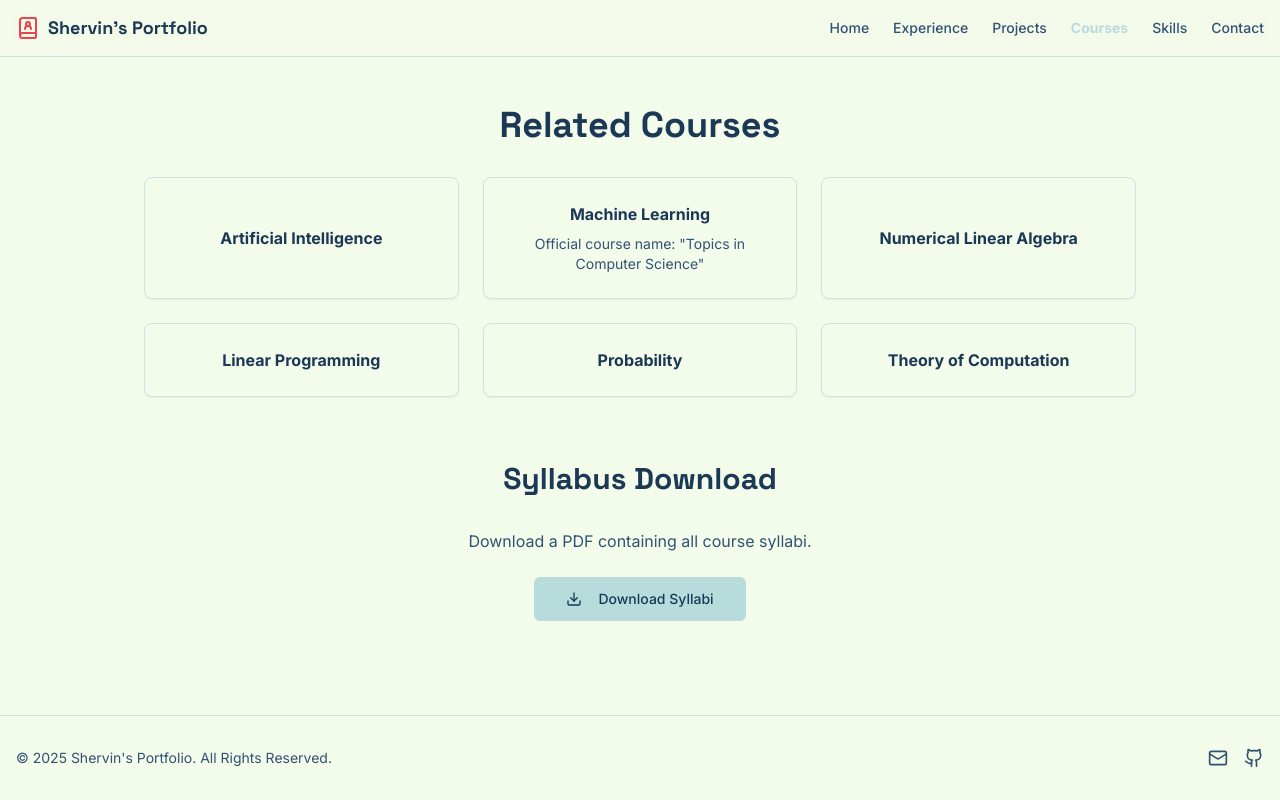
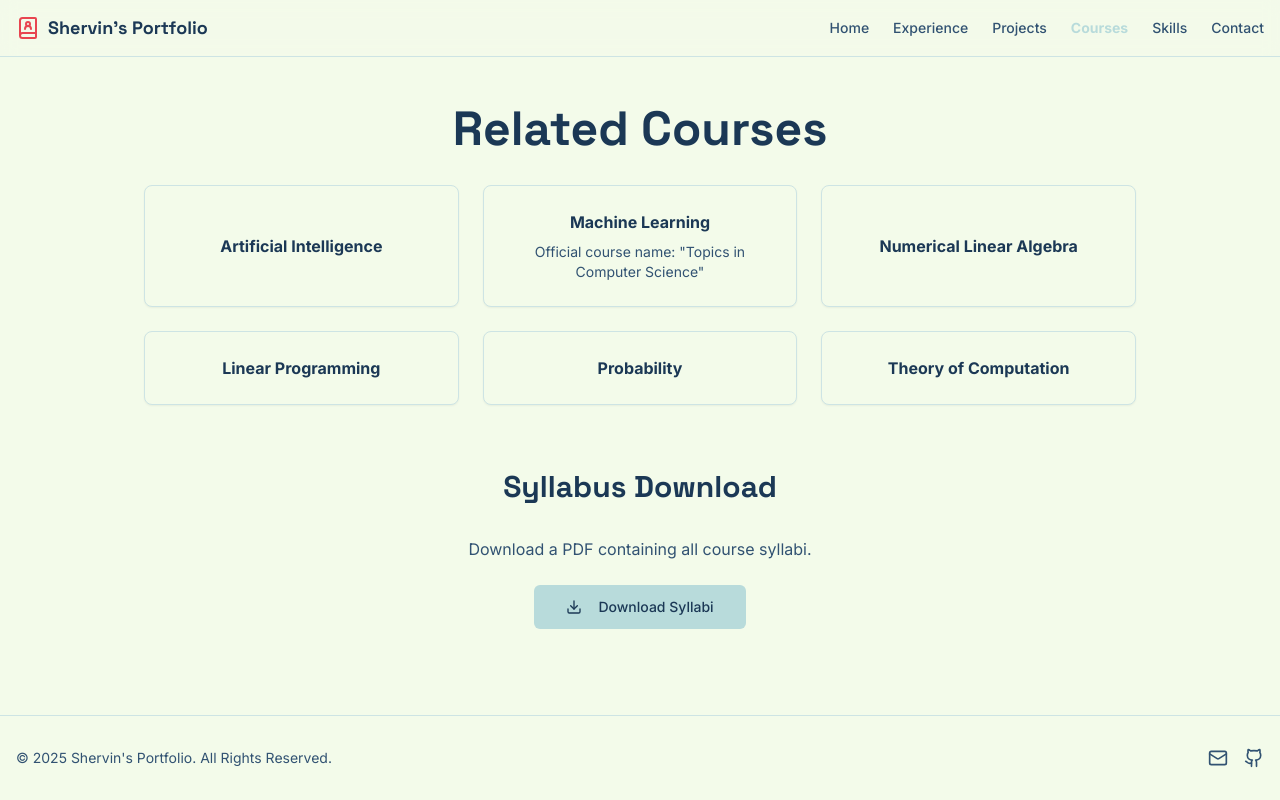
Before and after one commit to DearShervin/dearshervin.github.io, a Next.js app: page /studio/courses in a window 1280 px wide. Built offline with nearby package versions, Linux system fonts and the light colour scheme.

Commit message:
initial commit

```diff
--- a/src/app/courses/page.tsx
+++ b/src/app/courses/page.tsx
@@ -30,7 +30,7 @@ export default function CoursesPage() {
   return (
     <div className="container mx-auto max-w-5xl px-4 py-12">
       <section id="course-list" className="mb-16">
-        <h2 className="font-headline mb-8 text-center text-4xl font-semibold">
+        <h2 className="font-headline mb-8 text-center text-4xl font-bold md:text-5xl">
           Related Courses
         </h2>
         <div className="grid grid-cols-1 gap-6 md:grid-cols-2 lg:grid-cols-3">
```
